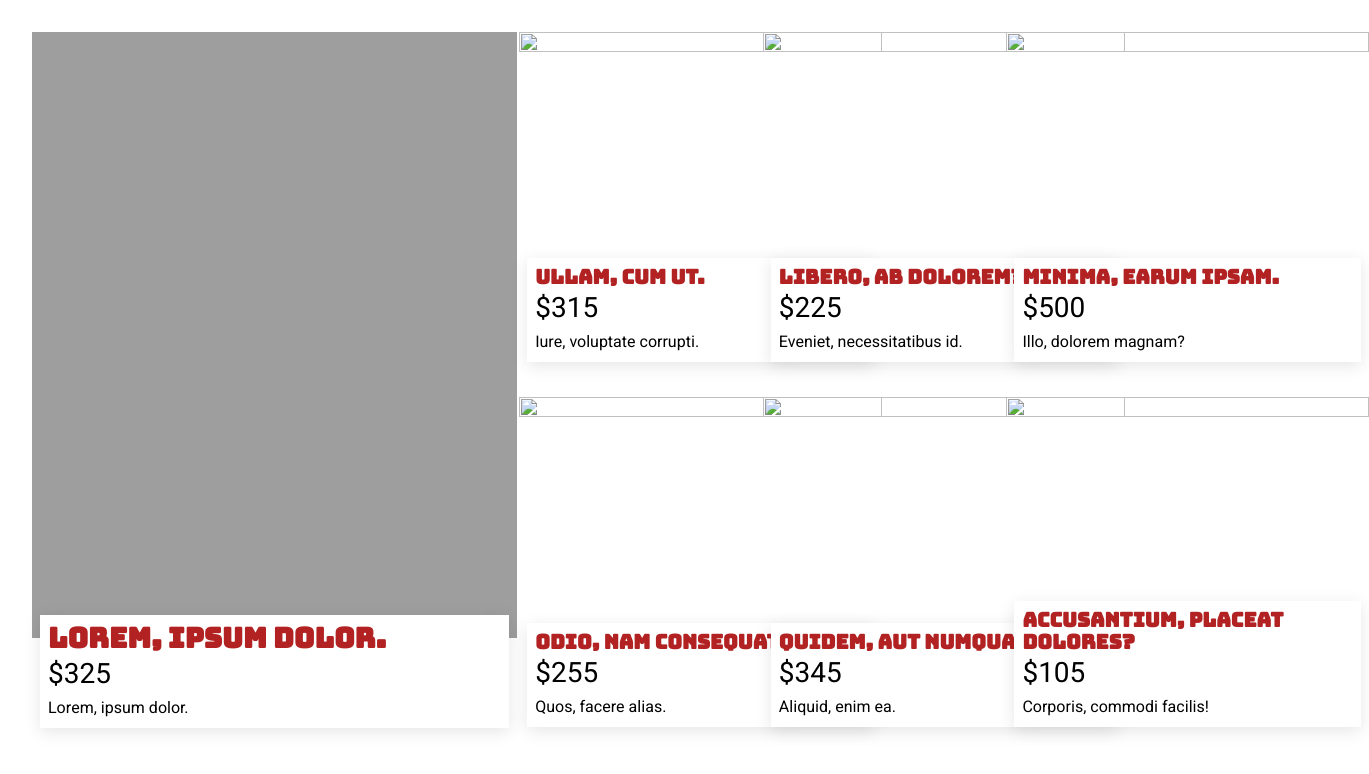
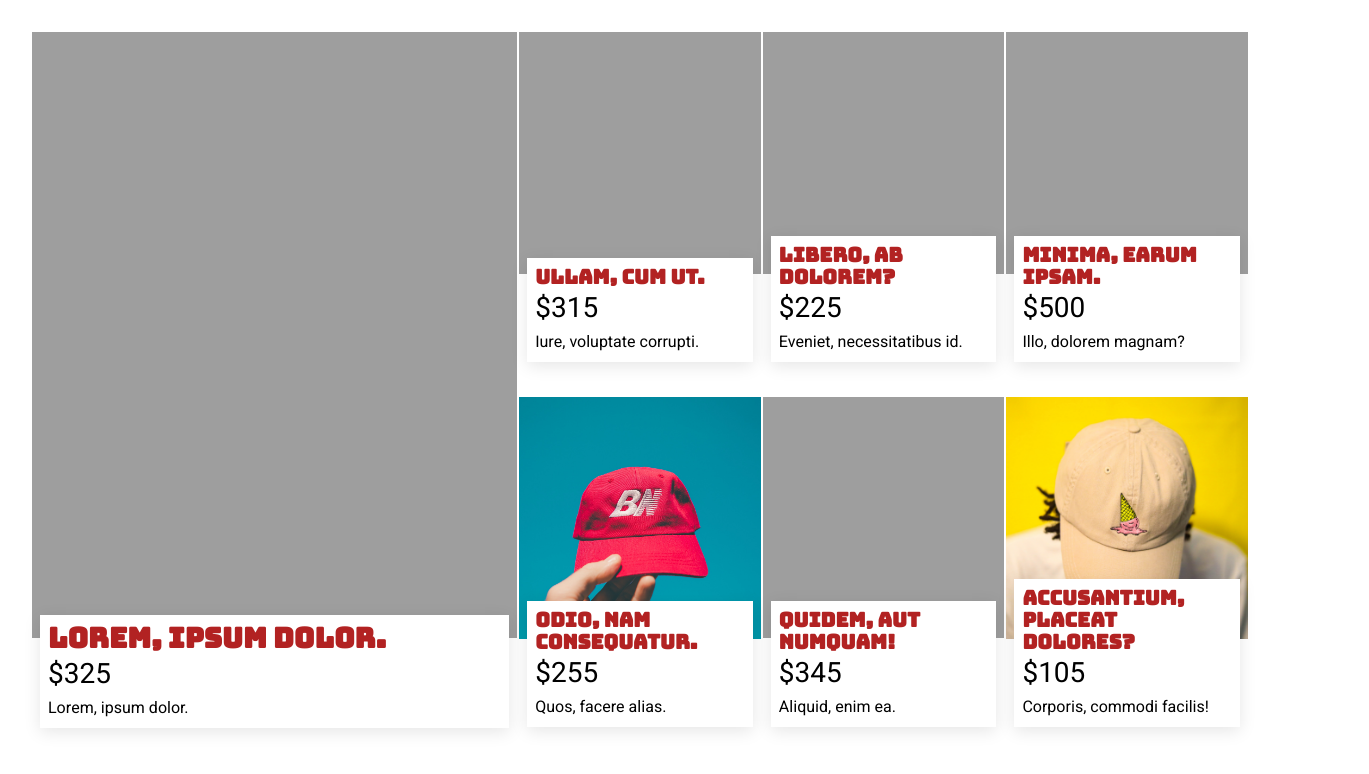
Before and after one commit to kevin-powell/dynamic-grid-layout, a plain HTML site: page index.html in a window 1280 px wide. Shown: the whole page, 1369 px wide, since content can reach past the window. Drawn offline with Linux system fonts and the light colour scheme; the site is published under a folder, as on GitHub Pages, so addresses that start at the root find nothing.

Commit message:
Fix images

```diff
--- a/index.html
+++ b/index.html
@@ -35,7 +35,7 @@
         </div>
 
         <div class="card stacked">
-          <img src="/img/hat-2.jpg" alt="" class="card__img">
+          <img src="img/hat-2.jpg" alt="" class="card__img">
           <div class="card__content">
             <h2 class="card__title">Ullam, cum ut.</h2>
             <p class="card__price">$315</p>
@@ -43,7 +43,7 @@
           </div>
         </div>
         <div class="card stacked">
-          <img src="/img/hat-3.jpg" alt="" class="card__img">
+          <img src="img/hat-3.jpg" alt="" class="card__img">
           <div class="card__content">
             <h2 class="card__title">Libero, ab dolorem?</h2>
             <p class="card__price">$225</p>
@@ -51,7 +51,7 @@
           </div>
         </div>
         <div class="card stacked">
-          <img src="/img/hat-4.jpg" alt="" class="card__img">
+          <img src="img/hat-4.jpg" alt="" class="card__img">
           <div class="card__content">
             <h2 class="card__title">Minima, earum ipsam.</h2>
             <p class="card__price">$500</p>
@@ -59,7 +59,7 @@
           </div>
         </div>
         <div class="card stacked">
-          <img src="/img/hat-5.jpg" alt="" class="card__img">
+          <img src="img/hat-5.jpg" alt="" class="card__img">
           <div class="card__content">
             <h2 class="card__title">Odio, nam consequatur.</h2>
             <p class="card__price">$255</p>
@@ -67,7 +67,7 @@
           </div>
         </div>
         <div class="card stacked">
-          <img src="/img/hat-6.jpg" alt="" class="card__img">
+          <img src="img/hat-6.jpg" alt="" class="card__img">
           <div class="card__content">
             <h2 class="card__title">Quidem, aut numquam!</h2>
             <p class="card__price">$345</p>
@@ -75,7 +75,7 @@
           </div>
         </div>
         <div class="card stacked">
-          <img src="/img/hat-7.jpg" alt="" class="card__img">
+          <img src="img/hat-7.jpg" alt="" class="card__img">
           <div class="card__content">
             <h2 class="card__title">Accusantium, placeat dolores?</h2>
             <p class="card__price">$105</p>
```
